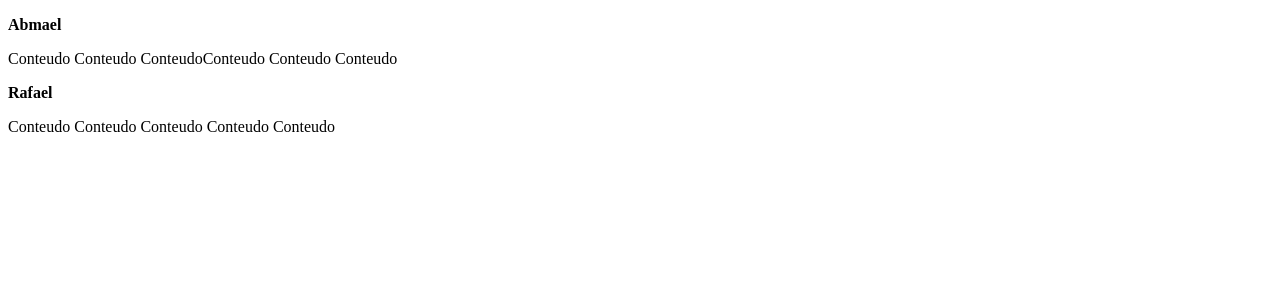
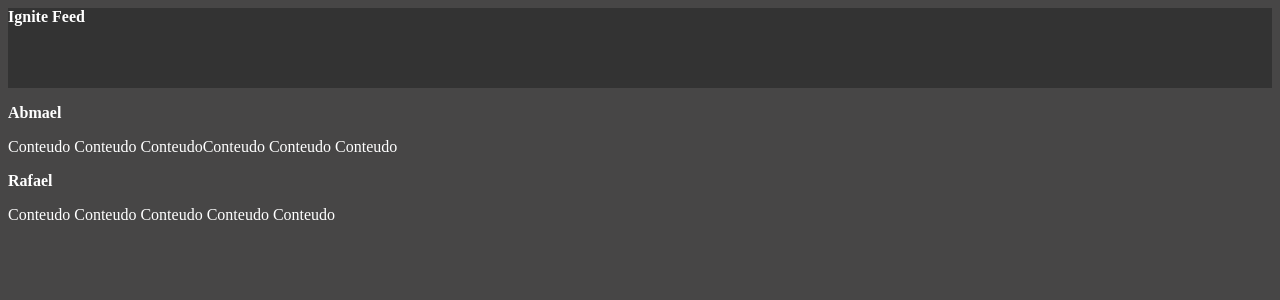
Before and after one commit to Abmaellf/01-fundamentos-reactjs, a React (Vite) app: page / in a window 1280 px wide. Shown: the top 300 px of the page. Built offline with nearby package versions, Linux system fonts and the light colour scheme.

Commit message:
feat(1-2-1-CSS Modules)

```diff
--- a/src/App.jsx
+++ b/src/App.jsx
@@ -1,13 +1,17 @@
 import { Post } from './Post';
+import { Header } from './components/Header';
 
 export function App() {
 
   return (
     <>
+      <Header/>
+
       <Post
         author="Abmael"
         content="Conteudo Conteudo ConteudoConteudo Conteudo Conteudo"
       />
+
       <Post
         author="Rafael"
         content="Conteudo Conteudo Conteudo Conteudo Conteudo"
--- a/src/Post.jsx
+++ b/src/Post.jsx
@@ -1,3 +1,4 @@
+import './style.css'
 export function Post (props) {
     return (
         <>
--- /dev/null
+++ b/src/components/Header.jsx
@@ -0,0 +1,9 @@
+    import style from './Header.module.css';
+
+    export function Header () {
+        return(
+            <header className={style.header}>
+                <strong>Ignite Feed</strong>
+            </header>
+        )
+    }
--- /dev/null
+++ b/src/components/Header.module.css
@@ -0,0 +1,4 @@
+.header {
+    background: #333;
+    height: 80px;
+}
--- /dev/null
+++ b/src/style.css
@@ -0,0 +1,4 @@
+body {
+    background: #474646;
+    color: #fff;
+}
```
